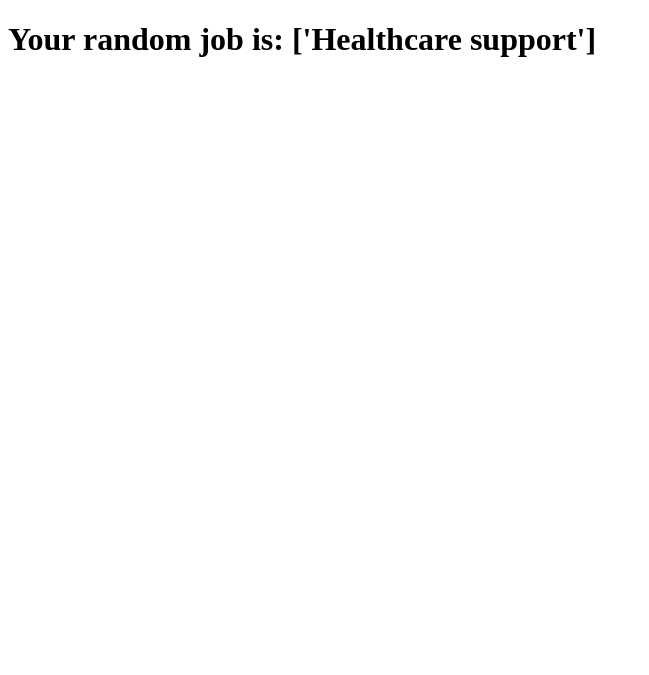
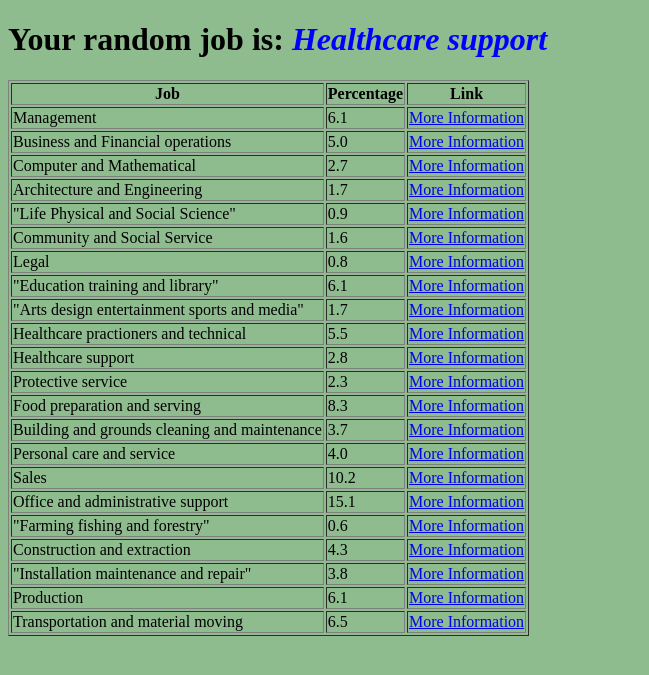
Before and after one commit to EvilJesster/BuisnessCasual, a Flask app: page /occupyflaskst in a window 1280 px wide. Shown: the top 675 px of the page, without its empty margins (0-649 px from the left). Run offline with Flask 2, Linux system fonts and the light colour scheme.

Commit message:
Add data to main page, and add styling

```diff
--- a/Flask Basics/templates/jobs.html
+++ b/Flask Basics/templates/jobs.html
@@ -3,7 +3,21 @@
 	<head>
 		<title>Jobs</title>
 	</head>
-	<body>
-		<h1> Your random job is: {{ randomJob }}</h1>
+	<body bgcolor="DarkSeaGreen">
+        <h1> Your random job is: <i style="color:blue">{{ randomJob }}</i></h1>
+        <table border="1">
+            <tr>
+                <th>Job</th>
+                <th>Percentage</th>
+                <th>Link</th>
+            </tr>
+            {% for key in dictionary %}
+            <tr>
+                <td>{{key}}</td>
+                <td>{{dictionary[key]}}</td>
+                <td><a href="http://www.google.com/search?q={{key}}" target="_blank">More Information</a></td>
+            </tr>
+            {% endfor %}
+        </table>
 	</body>
 </html>
--- a/Flask Basics/test.py
+++ b/Flask Basics/test.py
@@ -19,7 +19,7 @@ def whyTho():
 def nice():
     jobsDictionary = loader.inputCSV("data/occupations.csv")
     randomJob = loader.randomValue(jobsDictionary)
-    return render_template('jobs.html', randomJob = randomJob)
+    return render_template('jobs.html', randomJob = randomJob[0], dictionary = jobsDictionary)
 
 @app.route("/thisissosad")
 def bruh():
```
